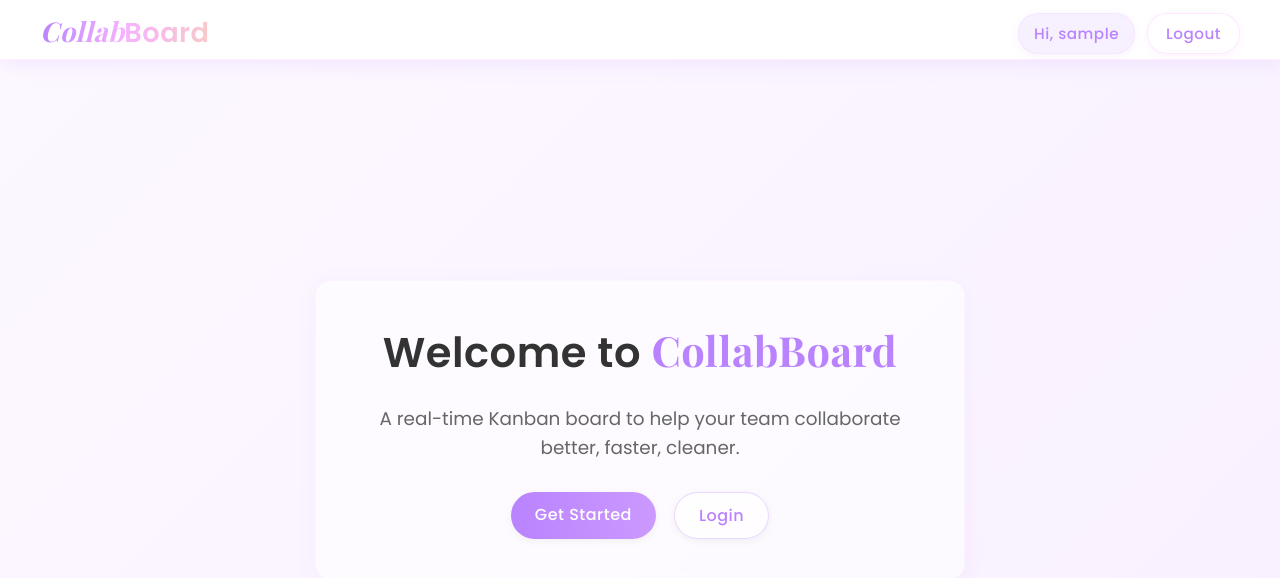
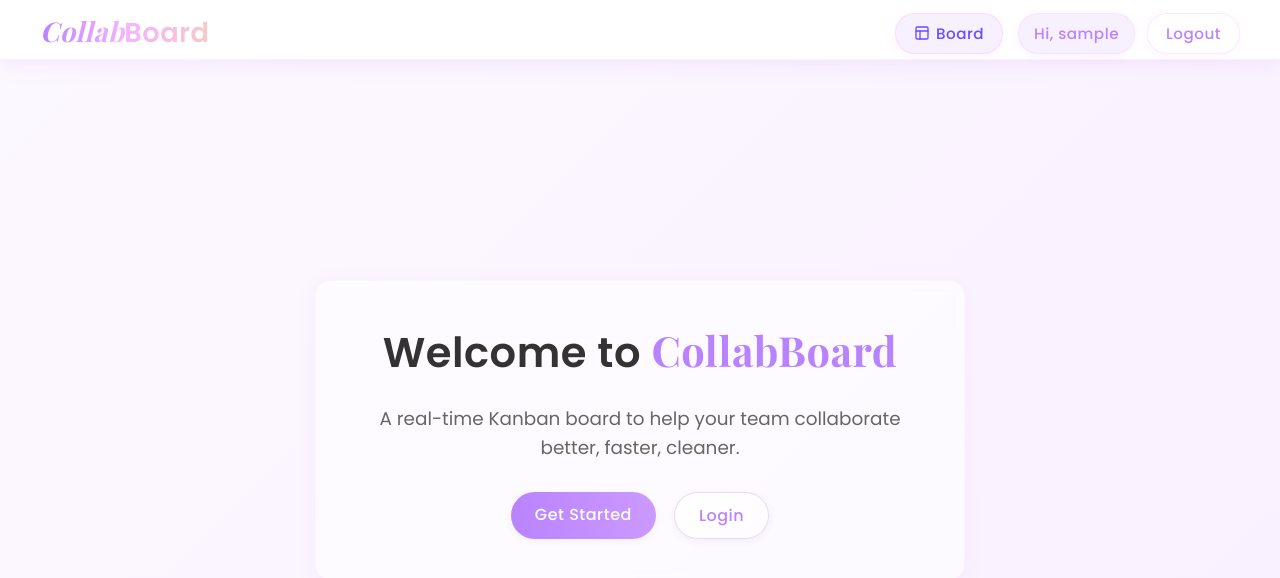
Before and after one commit to SubhanAlom009/realtime-kanban-frontend, a React (Vite) app: page / in a window 1280 px wide. Shown: the top 578 px of the page. Built offline with nearby package versions, Linux system fonts and the light colour scheme; no server answers; sample sign-in values are in the browser's storage.

Commit message:
added a board button on navbar, fixed issue with addTaskForm modal,fixed other issues etc

```diff
--- a/src/components/AddTaskForm/AddTaskForm.css
+++ b/src/components/AddTaskForm/AddTaskForm.css
@@ -11,12 +11,18 @@
   justify-content: center;
   z-index: 1000;
   animation: fadeIn 0.2s ease-out;
+  overflow-y: auto; /* Enable vertical scrolling on the overlay */
+  padding: 20px 0;
 }
 
 .addtask-modal {
   width: 90%;
   max-width: 500px;
   animation: slideIn 0.3s cubic-bezier(0.25, 0.46, 0.45, 0.94);
+  margin: auto; /* Center the modal */
+  max-height: 90vh; /* Limit height to 90% of viewport height */
+  display: flex;
+  flex-direction: column;
 }
 
 .addtask {
--- a/src/components/Navbar/Navbar.css
+++ b/src/components/Navbar/Navbar.css
@@ -173,12 +173,34 @@
   backdrop-filter: blur(3px);
 }
 
+/* Board button styling */
+.board-btn {
+  display: flex;
+  align-items: center;
+  justify-content: center;
+  background: rgba(185, 131, 255, 0.12);
+  color: #6d4aff;
+  transition: all 0.3s ease;
+}
+
+.board-btn:hover {
+  background: rgba(185, 131, 255, 0.2);
+  transform: translateY(-2px);
+}
+
 /* Responsive design for mobile screens */
 @media (max-width: 768px) {
   .navbar__hamburger {
     display: flex; /* Show hamburger on mobile */
   }
+  .navbar__links {
+    gap: 10px;
+  }
 
+  .board-btn {
+    width: 100%;
+    margin-bottom: 5px;
+  }
   .navbar__links {
     position: fixed;
     top: 0;
--- a/src/components/Navbar/Navbar.jsx
+++ b/src/components/Navbar/Navbar.jsx
@@ -56,6 +56,32 @@ export default function Navbar() {
           </button>
 
           <div className={`navbar__links ${menuOpen ? "open" : ""}`}>
+            {token && (
+              <Link
+                to="/board"
+                className="navbar__btn glass-btn board-btn"
+                onClick={closeMenu}
+              >
+                <svg
+                  xmlns="http://www.w3.org/2000/svg"
+                  viewBox="0 0 24 24"
+                  width="16"
+                  height="16"
+                  fill="none"
+                  stroke="currentColor"
+                  strokeWidth="2"
+                  strokeLinecap="round"
+                  strokeLinejoin="round"
+                  style={{ marginRight: "6px" }}
+                >
+                  <rect x="3" y="3" width="18" height="18" rx="2" ry="2"></rect>
+                  <line x1="3" y1="9" x2="21" y2="9"></line>
+                  <line x1="9" y1="21" x2="9" y2="9"></line>
+                </svg>
+                Board
+              </Link>
+            )}
+
             {token ? (
               <div className="navbar__user">
                 <span className="navbar__greet">Hi, {username}</span>
--- a/src/pages/Board/Board.css
+++ b/src/pages/Board/Board.css
@@ -102,6 +102,13 @@
   padding: 15px 15px 5px;
   flex-shrink: 0;
 }
+.addtask__container {
+  padding: 16px 16px 8px;
+  background-color: rgba(255, 255, 255, 0.7);
+  border-bottom: 1px solid rgba(185, 131, 255, 0.1);
+  margin-bottom: 8px;
+  flex-shrink: 0;
+}
 
 /* Scrollable tasks container */
 .column__tasks {
--- a/src/pages/Board/Board.jsx
+++ b/src/pages/Board/Board.jsx
@@ -160,7 +160,7 @@ export default function Board() {
                 </div>
 
                 <DroppableColumn id={status}>
-                  <div>
+                  <div className="addtask__container">
                     <AddTaskForm
                       column={status}
                       onTaskCreated={(newTask) =>
```
